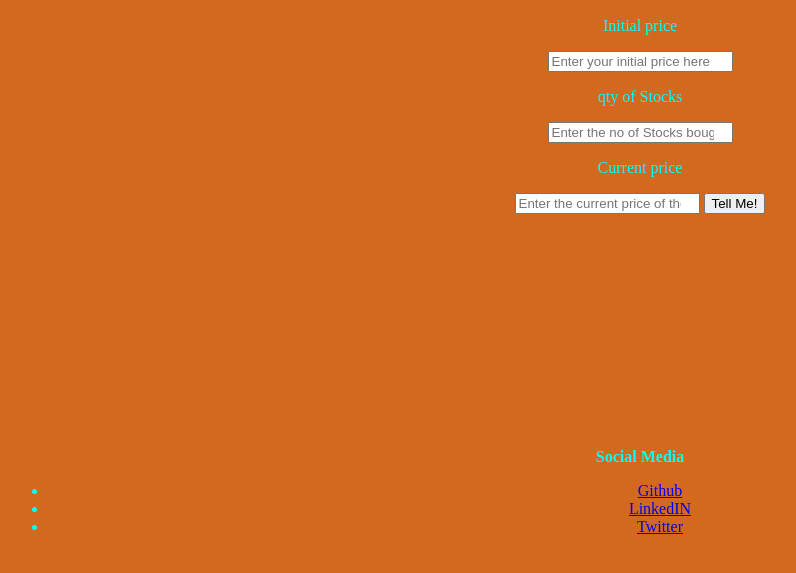
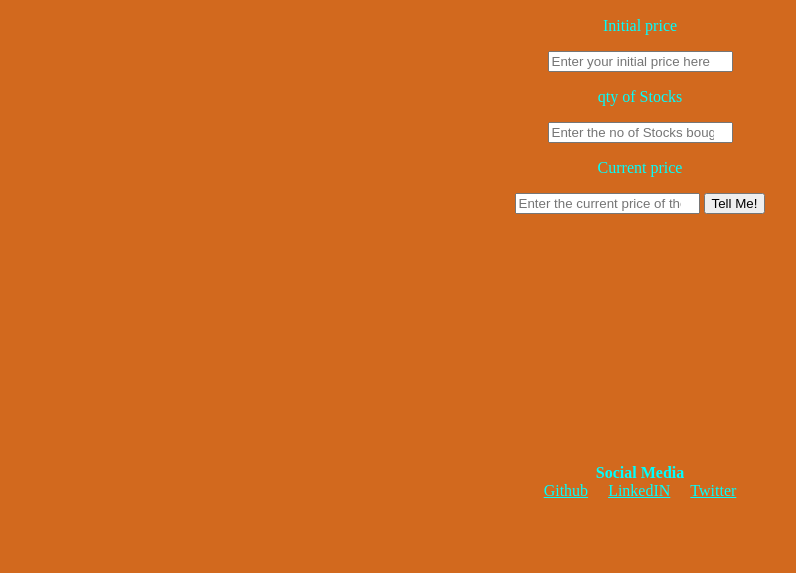
Before and after one commit to SahilDhar98/Profit-or-loss, a plain HTML site: page index.html in a window 1280 px wide. Shown: the part 79-652 px from the top of the page, without its empty margins (0-796 px from the left). Drawn offline with Linux system fonts and the light colour scheme.

Commit message:
Social media link styling

```diff
--- a/style.css
+++ b/style.css
@@ -8,3 +8,30 @@ label{
     display: block;
     padding: 1rem;
 }
+
+.footer {
+    background-color: var(--secondary-color);
+    padding: 1rem;
+    text-align: center;
+    color: var(--primary-color);
+    border-top-left-radius: 0.5rem ;
+    border-top-right-radius: 0.5rem;
+
+}
+
+.footer .link{
+    color: var(--primary-color);
+    display: inline;
+
+}
+
+.footer ul{
+    padding-inline-start: 0px;
+    display: inline;
+}
+
+.list-item-inline{
+    display: inline;
+    padding: 0rem 0.5rem;
+    color: var(--primary-color);
+}
```
